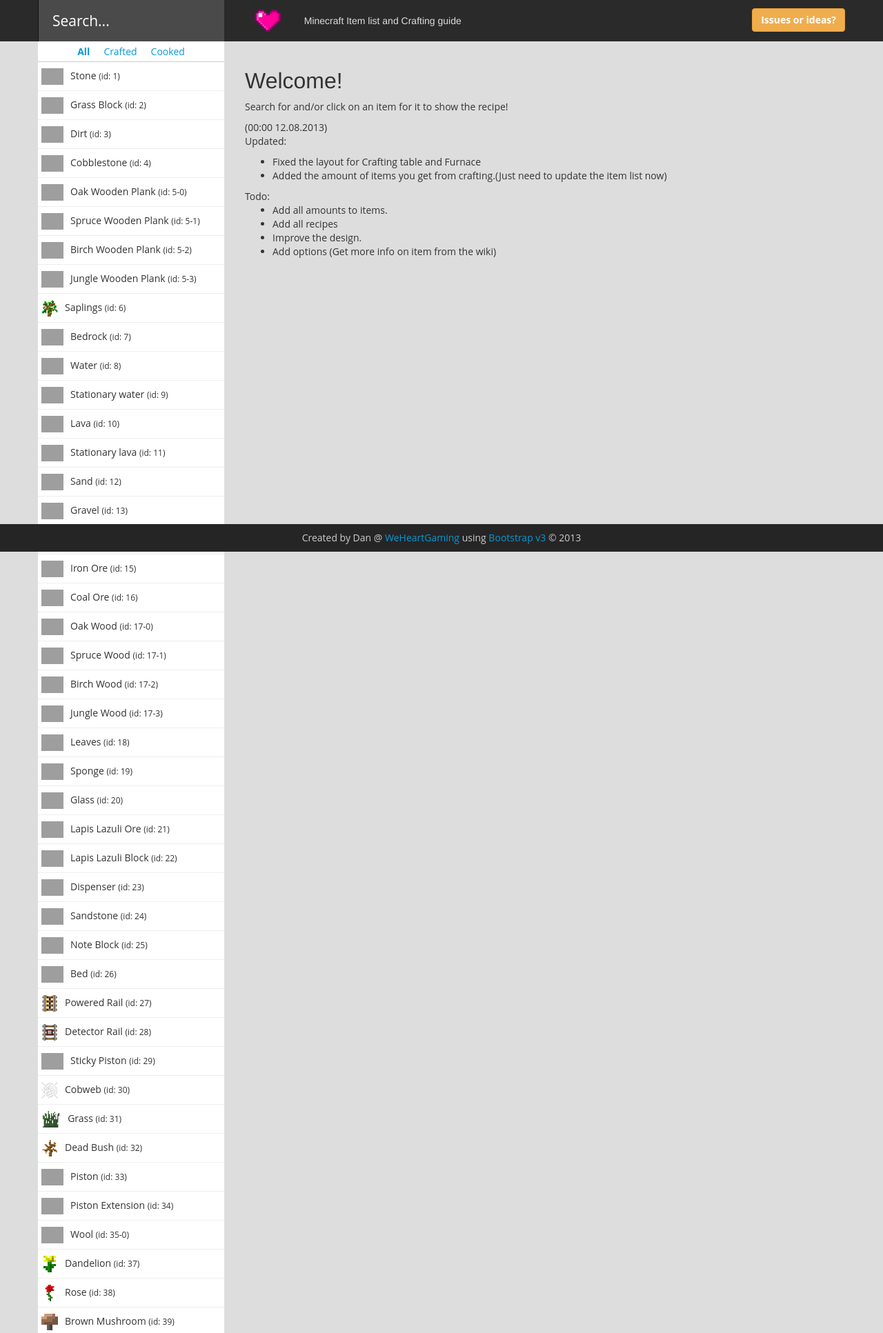
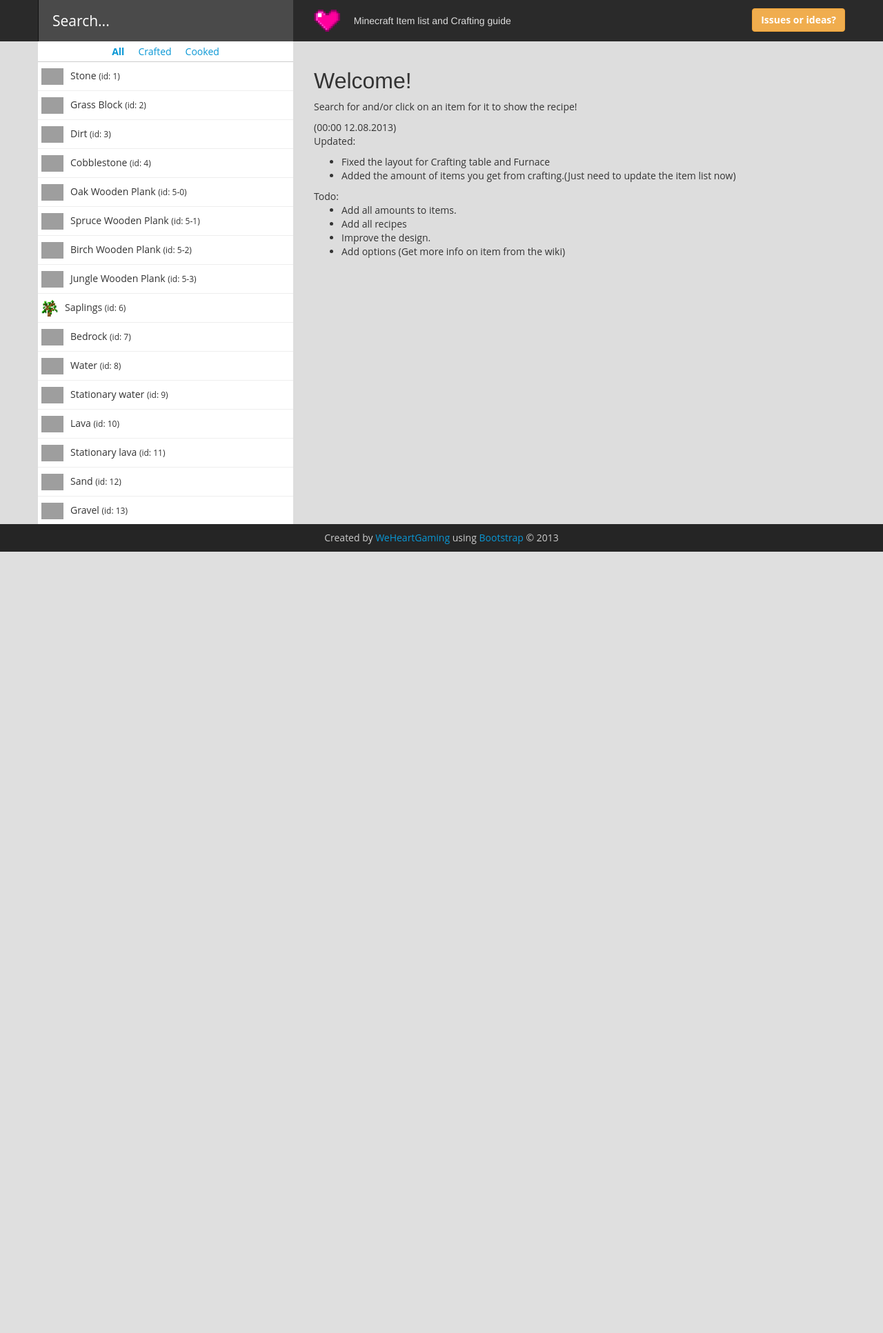
Before and after one commit to WeHeartGaming/CraftingTable, a PHP site: page / in a window 1280 px wide. Shown: the top 1933 px of the page at 69% size. After the commit the page ends 800 px from the top, so only its background shows below. Run offline with PHP 8.4, Linux system fonts and the light colour scheme; grey boxes are pictures that could not be loaded.

Commit message:
getting close to proper resposiveness.

```diff
--- a/index.html
+++ b/index.html
@@ -21,10 +21,10 @@
 	<header>
 		<div class="container">
 			<div class="row">
-				<div class="col-sm-5 col-lg-3">
-					<div id="search" class="pull-right hidden-sm"><input type="text" placeholder="Search..." value="" /></div>
+				<div class="col-10 col-sm-5 col-lg-4">
+					<div id="search"><input type="text" placeholder="Search..." value="" /></div>
 				</div>
-				<div class="col-sm-7 col-lg-9">
+				<div class="col-2 col-sm-7 col-lg-8">
 					<div id="logo"><a href="/"><img src="/gfx/logo.png" alt="Logo" /></a></div>
 					<h1 class="pull-left visible-lg">Minecraft Item list and Crafting guide</h1>
 					<a href="https://github.com/WeHeartGaming/CraftingTable/issues" class="btn btn-warning pull-right hidden-sm">Issues or ideas?</a>
@@ -35,14 +35,15 @@
 
 	<div id="content" class="container">
 		<div id="left" class="row">
-			<div class="col-sm-5 col-lg-3">
+			<div id="items-container" class="col-sm-5 col-lg-4">
 				<div id="items">
 					<div id="itemtype"><a href="#" id="0">All</a><a href="#" id="1">Crafted</a><a href="#" id="2">Cooked</a></div>
 					<div id="itemlist"><ul></ul></div>
 				</div>
 			</div>
-			<div class="col-sm-7 col-lg-9 content">
+			<div class="col-sm-7 col-lg-8 content">
 				<div id="info">
+					<a href="#" class="btn btn-danger visible-sm">Close and open item list</a>
 					<h2>Welcome!</h2>
 					<p>Search for and/or click on an item for it to show the recipe!</p>
 					<p>
@@ -88,7 +89,7 @@
 		</div>
 	</div>
 	<footer>
-		<div class="container">Created by Dan @ <a href="http://weheartgaming.com">WeHeartGaming</a> using <a href="http://getbootstrap.com/">Bootstrap v3</a> &copy; 2013</div>
+		<div class="container">Created by <a href="http://weheartgaming.com">WeHeartGaming</a> using <a href="http://getbootstrap.com/">Bootstrap</a> &copy; 2013</div>
 	</footer>
 	<script type="text/javascript">
 		var allItems = {};
@@ -153,6 +154,10 @@
 			}, "json");
 
 			resizeWindow();
+			if($("body").width() < 768)
+			{
+				$("#items-container	").hide();
+			}
 
 		});
 
--- a/style.css
+++ b/style.css
@@ -35,7 +35,8 @@
 		{
 			display: block;
 			height: 60px;
-			padding: 14px;
+			width: auto;
+			padding: 14px 0;
 			margin-right: 20px;
 		}
 		header #logo a img
@@ -166,6 +167,11 @@
 		margin: 0;
 		font-weight: bold;
 	}
+#left, #items-container
+{
+	height: 100%;
+}
+
 #items
 {
 	background: #fff;
```
